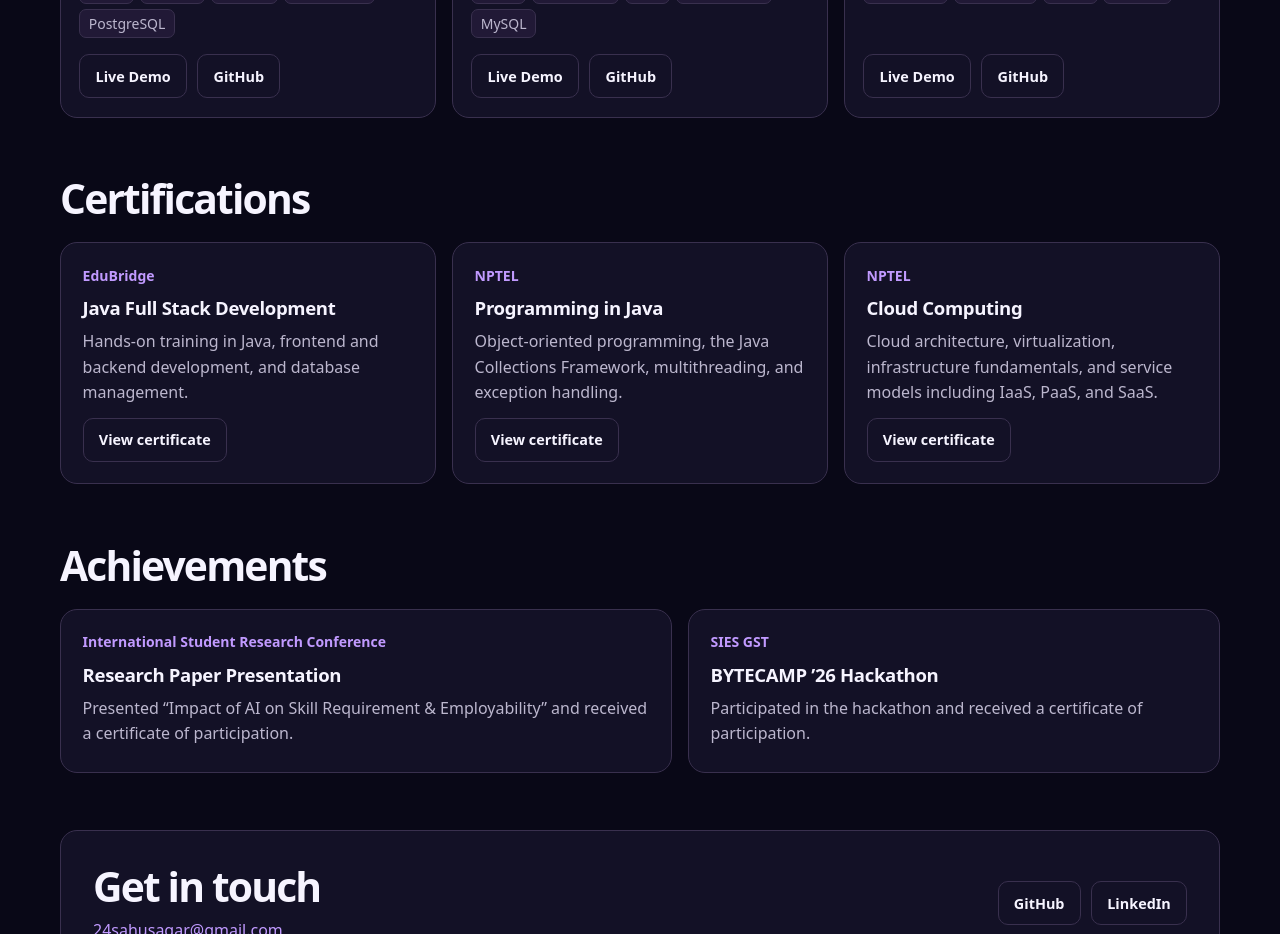
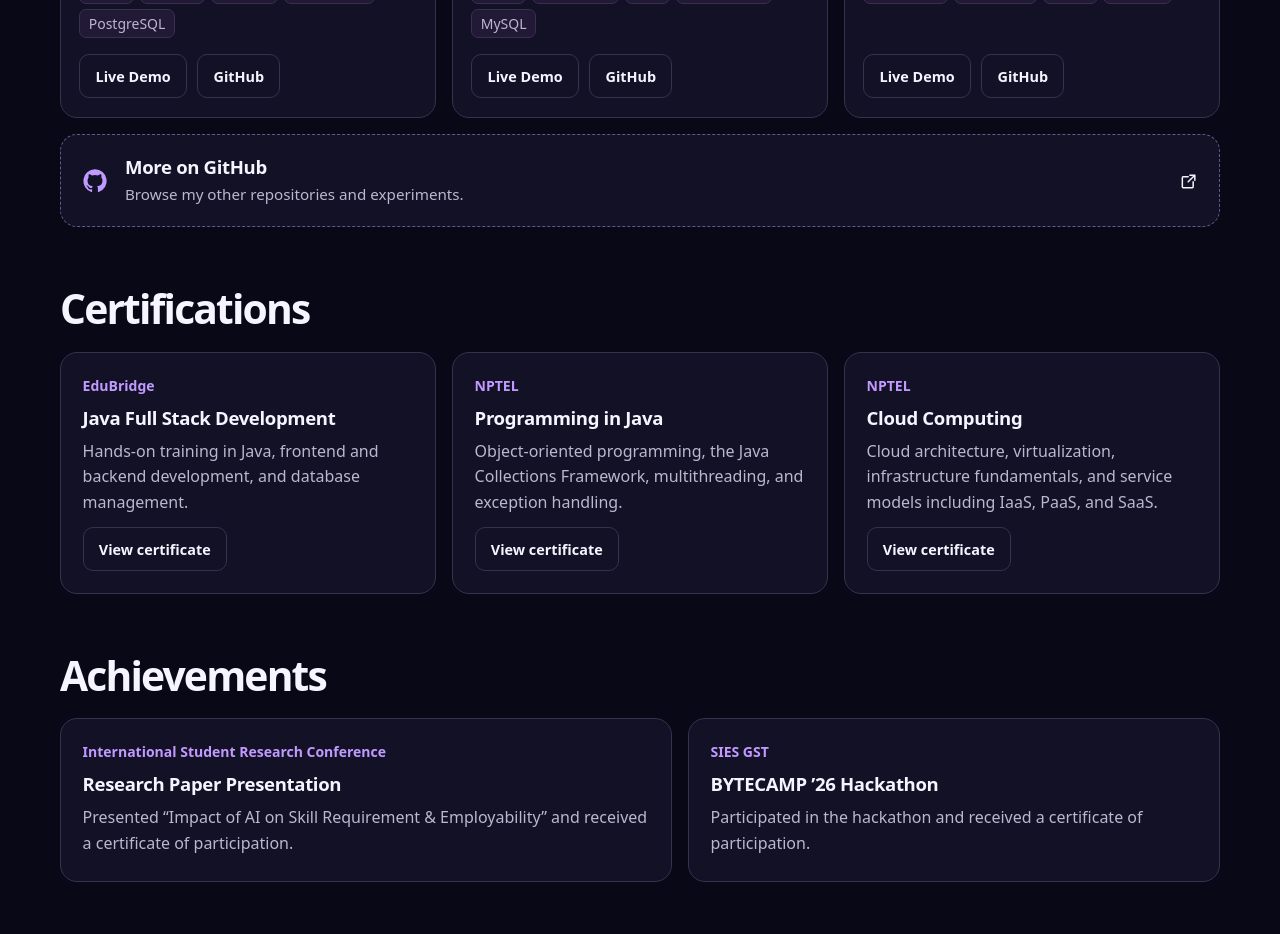
Before and after one commit to Sagar-rolex/sagar-sahu-portfolio, a React (Vite) app: page / in a window 1280 px wide. Shown: the part 1980-2914 px from the top of the page. Built offline with nearby package versions, Linux system fonts and the light colour scheme.

Commit message:
Add More on GitHub projects link

```diff
--- a/src/Sections.jsx
+++ b/src/Sections.jsx
@@ -1,5 +1,6 @@
 const contactEmail = '24sahusagar@gmail.com';
 const contactLink = `mailto:${contactEmail}`;
+const githubProfile = 'https://github.com/Sagar-rolex';
 
 function openMessageDraft(event) {
   event.preventDefault();
@@ -96,6 +97,14 @@ export function Skills() {
   );
 }
 
+function GitHubIcon({ className }) {
+  return (
+    <svg className={className} viewBox="0 0 24 24" aria-hidden="true" fill="currentColor">
+      <path d="M12 2a10 10 0 0 0-3.16 19.49c.5.09.68-.22.68-.48l-.01-1.86c-2.78.6-3.37-1.18-3.37-1.18-.45-1.15-1.11-1.45-1.11-1.45-.91-.62.07-.61.07-.61 1 .07 1.53 1.03 1.53 1.03.89 1.53 2.34 1.09 2.91.83.09-.65.35-1.09.63-1.34-2.22-.25-4.56-1.11-4.56-4.94 0-1.09.39-1.99 1.03-2.68-.1-.25-.45-1.27.1-2.65 0 0 .84-.27 2.75 1.02a9.58 9.58 0 0 1 5 0c1.91-1.29 2.75-1.02 2.75-1.02.55 1.38.2 2.4.1 2.65.64.69 1.03 1.59 1.03 2.68 0 3.84-2.34 4.69-4.57 4.94.36.31.68.92.68 1.85v2.73c0 .27.18.58.69.48A10 10 0 0 0 12 2Z"/>
+    </svg>
+  );
+}
+
 export function Projects() {
   return (
     <section id="projects" tabIndex={-1} className="wrap section" aria-labelledby="projects-title">
@@ -120,6 +129,16 @@ export function Projects() {
           <div className="flex flex-wrap items-center actions"><a className="button" href="https://resume-builder-seven-jet.vercel.app/" target="_blank" rel="noopener" aria-label="AI Resume Builder live demo (opens in a new tab)">Live Demo</a><a className="button" href="https://github.com/Sagar-rolex/ResumeBuilder" target="_blank" rel="noopener" aria-label="AI Resume Builder on GitHub (opens in a new tab)">GitHub</a></div></div>
         </article>
       </div>
+      <a className="card more-projects flex items-center gap-4" href={`${githubProfile}?tab=repositories`} target="_blank" rel="noopener" aria-label="More on GitHub (opens in a new tab)" data-reveal>
+        <GitHubIcon className="more-projects-icon size-7 shrink-0" />
+        <div className="min-w-0 flex-1">
+          <h3>More on GitHub</h3>
+          <p>Browse my other repositories and experiments.</p>
+        </div>
+        <svg className="size-5 shrink-0" viewBox="0 0 24 24" fill="none" stroke="currentColor" strokeWidth="1.8" strokeLinecap="round" strokeLinejoin="round" aria-hidden="true">
+          <path d="M13 5h6v6m0-6-8 8m6 0v6a1 1 0 0 1-1 1H5a1 1 0 0 1-1-1V8a1 1 0 0 1 1-1h6" />
+        </svg>
+      </a>
     </section>
   );
 }
@@ -178,7 +197,7 @@ export function Contact() {
       <div className="card contact" data-reveal>
         <div><h2 id="contact-title">Get in touch</h2><a className="email" href={contactLink}>{contactEmail}</a></div>
         <div className="flex flex-wrap items-center actions">
-          <a className="button" href="https://github.com/Sagar-rolex">GitHub</a>
+          <a className="button" href={githubProfile}>GitHub</a>
           <a className="button" href="https://www.linkedin.com/in/sagar-sahu-24112925b/">LinkedIn</a>
         </div>
       </div>
@@ -209,10 +228,8 @@ export function Footer() {
               <rect x="3" y="3" width="18" height="18" rx="5"/><circle cx="12" cy="12" r="4"/><circle cx="17.5" cy="6.7" r="1" fill="currentColor" stroke="none"/>
             </svg>
           </a></li>
-          <li><a href="https://github.com/Sagar-rolex" aria-label="GitHub" title="GitHub">
-            <svg viewBox="0 0 24 24" aria-hidden="true" fill="currentColor">
-              <path d="M12 2a10 10 0 0 0-3.16 19.49c.5.09.68-.22.68-.48l-.01-1.86c-2.78.6-3.37-1.18-3.37-1.18-.45-1.15-1.11-1.45-1.11-1.45-.91-.62.07-.61.07-.61 1 .07 1.53 1.03 1.53 1.03.89 1.53 2.34 1.09 2.91.83.09-.65.35-1.09.63-1.34-2.22-.25-4.56-1.11-4.56-4.94 0-1.09.39-1.99 1.03-2.68-.1-.25-.45-1.27.1-2.65 0 0 .84-.27 2.75 1.02a9.58 9.58 0 0 1 5 0c1.91-1.29 2.75-1.02 2.75-1.02.55 1.38.2 2.4.1 2.65.64.69 1.03 1.59 1.03 2.68 0 3.84-2.34 4.69-4.57 4.94.36.31.68.92.68 1.85v2.73c0 .27.18.58.69.48A10 10 0 0 0 12 2Z"/>
-            </svg>
+          <li><a href={githubProfile} aria-label="GitHub" title="GitHub">
+            <GitHubIcon />
           </a></li>
           <li><a href="https://www.linkedin.com/in/sagar-sahu-24112925b/" aria-label="LinkedIn" title="LinkedIn">
             <svg viewBox="0 0 24 24" aria-hidden="true" fill="currentColor">
--- a/src/styles.css
+++ b/src/styles.css
@@ -132,6 +132,14 @@ pre b { color: #d4a4ff; } pre i { color: #e5e88e; font-style: normal; } pre stro
 .project-copy p { margin-top: .5rem; }
 .project-content .tags { margin-bottom: 1rem; }
 .project-content .actions { margin-top: auto; }
+.more-projects {
+  margin-top: 1rem;
+  padding: clamp(.9rem, 2vw, 1.25rem);
+  border-style: dashed;
+  border-color: color-mix(in srgb, var(--accent), var(--line) 65%);
+}
+.more-projects-icon { color: var(--accent); }
+.more-projects p { margin-top: .2rem; font-size: .95rem; }
 .card :is(h3, p, .tags li, .credential-meta) { overflow-wrap: anywhere; }
 .button { max-width: 100%; text-align: center; }
 .credential { display: flex; flex-direction: column; align-items: flex-start; gap: .55rem; }
```
